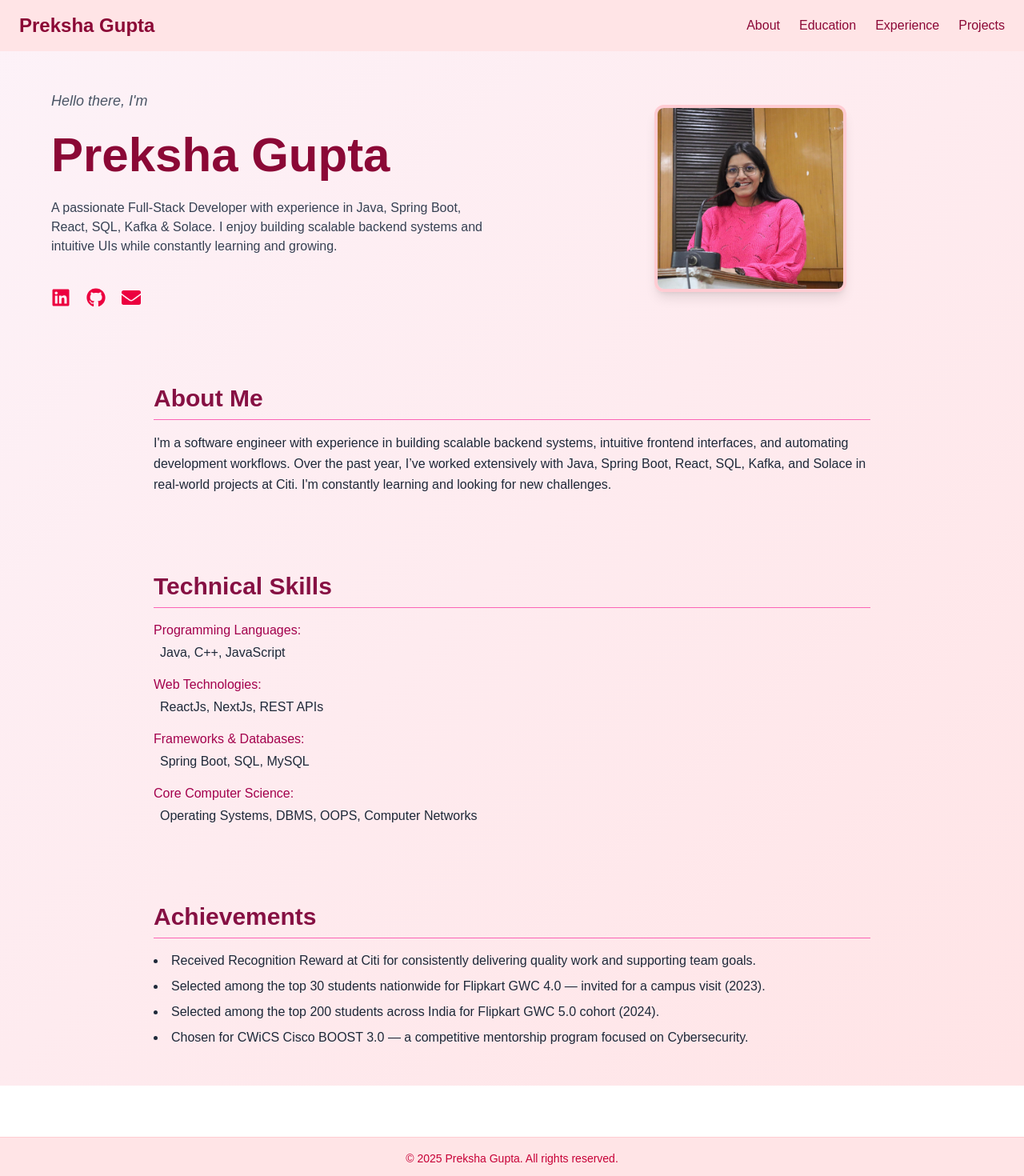
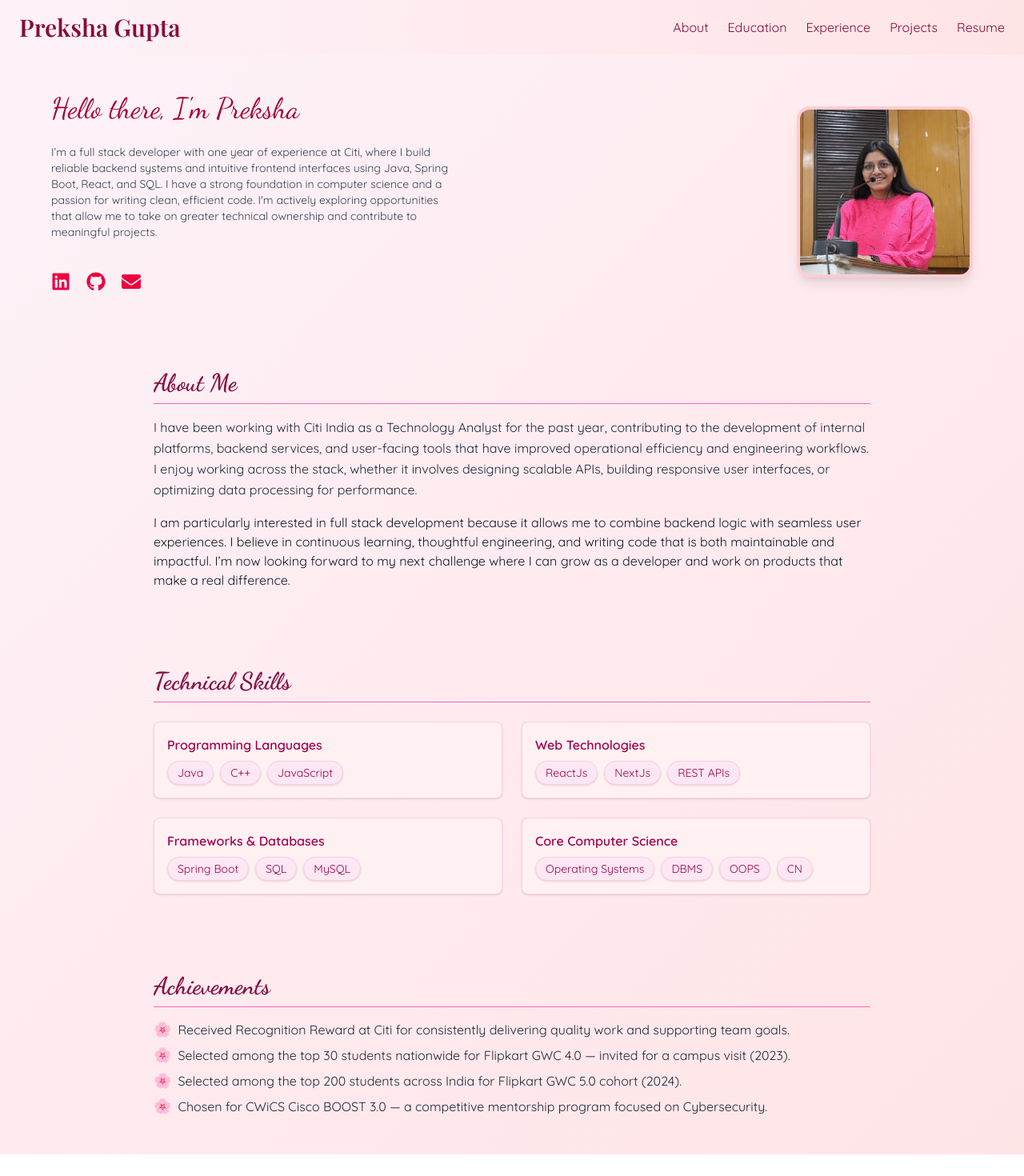
Before and after one commit to Prekshagupta99/Preksha-Portfolio, a Next.js app: page / in a window 1280 px wide. Shown: the top 1470 px of the page at 80% size. Built offline with nearby package versions, Linux system fonts and the light colour scheme.

Commit message:
changed fonts and content

```diff
--- a/app/education/page.tsx
+++ b/app/education/page.tsx
@@ -1,12 +1,32 @@
+"use client";
+
+import { Dancing_Script, Quicksand } from "next/font/google";
+
+const dancingScript = Dancing_Script({
+  subsets: ["latin"],
+  weight: ["400", "700"],
+  variable: "--font-dancing",
+});
+
+const quicksand = Quicksand({
+  subsets: ["latin"],
+  weight: ["400", "500", "600"],
+  variable: "--font-quicksand",
+});
+
 export default function EducationPage() {
   return (
-    <div className="min-h-screen bg-gradient-to-br from-pink-50 to-rose-100 text-gray-900 px-6 py-12">
+    <div
+      className={`min-h-screen bg-gradient-to-br from-pink-50 to-rose-100 text-gray-900 px-6 py-12 ${quicksand.className}`}
+    >
       <div className="max-w-4xl mx-auto">
-        <h1 className="text-4xl font-bold mb-8 border-b border-rose-300 pb-2 text-rose-900">
+        <h1
+          className={`text-4xl font-bold mb-8 border-b border-rose-300 pb-2 text-rose-900 ${dancingScript.className}`}
+        >
           Education
         </h1>
 
-        <div className="bg-white rounded-xl p-6 shadow-md mb-6 border border-rose-200">
+        <div className="bg-rose-50 rounded-2xl p-6 shadow-md mb-6 border border-pink-200">
           <h2 className="text-2xl font-semibold text-rose-900">
             Indira Gandhi Delhi Technical University for Women
           </h2>
@@ -18,14 +38,14 @@ export default function EducationPage() {
           </p>
         </div>
 
-        <div className="bg-white rounded-xl p-6 shadow-md mb-6 border border-rose-200">
+        <div className="bg-rose-50 rounded-2xl p-6 shadow-md mb-6 border border-pink-200">
           <h2 className="text-2xl font-semibold text-rose-900">CRP School</h2>
           <p className="text-rose-700 text-sm mb-2">Delhi, India</p>
           <p className="text-gray-800 mb-1">CBSE – Senior Secondary (12th)</p>
           <p className="text-rose-700 text-sm">2018–2020</p>
         </div>
 
-        <div className="bg-white rounded-xl p-6 shadow-md border border-rose-200">
+        <div className="bg-rose-50 rounded-2xl p-6 shadow-md border border-pink-200">
           <h2 className="text-2xl font-semibold text-rose-900">Model School</h2>
           <p className="text-rose-700 text-sm mb-2">Rohtak, Haryana</p>
           <p className="text-gray-800 mb-1">CBSE – Secondary (10th)</p>
--- a/app/experience/page.tsx
+++ b/app/experience/page.tsx
@@ -1,39 +1,77 @@
+"use client";
+
+import { Dancing_Script, Quicksand } from "next/font/google";
+
+const dancingScript = Dancing_Script({
+  subsets: ["latin"],
+  weight: ["400", "700"],
+  variable: "--font-dancing",
+});
+
+const quicksand = Quicksand({
+  subsets: ["latin"],
+  weight: ["400", "500", "600"],
+  variable: "--font-quicksand",
+});
+
 export default function ExperiencePage() {
   return (
-    <div className="min-h-screen bg-gradient-to-br from-pink-50 to-rose-100 text-gray-900 px-6 py-12">
+    <div
+      className={`min-h-screen bg-gradient-to-br from-pink-50 to-rose-100 text-gray-900 px-6 py-12 ${quicksand.className}`}
+    >
       <div className="max-w-4xl mx-auto">
-        <h1 className="text-4xl font-bold mb-8 border-b border-rose-300 pb-2 text-rose-900">
+        <h1
+          className={`text-4xl font-bold mb-8 border-b border-rose-300 pb-2 text-rose-900 ${dancingScript.className}`}
+        >
           Experience
         </h1>
 
         {/* Full-time Role */}
-        <div className="bg-white rounded-xl p-6 shadow-md mb-6 border border-rose-200">
-          <h2 className="text-2xl font-semibold text-rose-900">Technology Analyst – Citi India</h2>
+        <div className="bg-rose-50 rounded-2xl p-6 shadow-md mb-6 border border-rose-200">
+          <h2 className="text-2xl font-semibold text-rose-900">
+            Technology Analyst – Citi India
+          </h2>
           <p className="text-rose-700 text-sm mb-2">July 2024 – Present</p>
           <p className="text-gray-800 mb-4">
             <span className="font-medium">Tech Stack:</span> Spring Boot, React.js, SQL
           </p>
-          <ul className="list-disc list-inside text-gray-800 space-y-2">
-            <li>Developed a full-stack migration tool, automating data and rules migration from higher to lower environments, reducing manual effort by 60%.</li>
-            <li>Implemented backend services in Java to handle complex migration rules and ensure seamless data transfer.</li>
-            <li>Created React.js components for managing migration workflows with a user-friendly UI.</li>
-            <li>Migrated legacy .NET microservices to Spring Boot, improving system scalability and performance.</li>
-            <li>Built a Git utility tool using Spring Boot to fetch added/removed/total lines of code across repositories using Git commands.</li>
-            <li>Performed unit testing to validate code functionality and prevent regressions.</li>
+          <ul className="space-y-2 text-gray-800 text-sm sm:text-base">
+            {[
+              "Developed a full-stack migration tool, automating data and rules migration from higher to lower environments, reducing manual effort by 60%.",
+              "Implemented backend services in Java to handle complex migration rules and ensure seamless data transfer.",
+              "Created React.js components for managing migration workflows with a user-friendly UI.",
+              "Migrated legacy .NET microservices to Spring Boot, improving system scalability and performance.",
+              "Built a Git utility tool using Spring Boot to fetch added/removed/total lines of code across repositories using Git commands.",
+              "Performed unit testing to validate code functionality and prevent regressions.",
+            ].map((item, index) => (
+              <li key={index} className="flex gap-2 items-start">
+                <span className="text-pink-600 text-base mt-0.5">🌸</span>
+                <span>{item}</span>
+              </li>
+            ))}
           </ul>
         </div>
 
         {/* Internship */}
-        <div className="bg-white rounded-xl p-6 shadow-md border border-rose-200">
-          <h2 className="text-2xl font-semibold text-rose-900">Technology Intern – Citi India</h2>
+        <div className="bg-rose-50 rounded-2xl p-6 shadow-md border border-rose-200">
+          <h2 className="text-2xl font-semibold text-rose-900">
+            Technology Intern – Citi India
+          </h2>
           <p className="text-rose-700 text-sm mb-2">June – July 2023</p>
           <p className="text-gray-800 mb-4">
             <span className="font-medium">Tech Stack:</span> Spring Boot, Java
           </p>
-          <ul className="list-disc list-inside text-gray-800 space-y-2">
-            <li>Managed Solace connections, optimizing secure data reception and forwarding across multiple instances.</li>
-            <li>Built APIs to transmit data from backend systems to UI, ensuring real-time delivery and seamless interaction.</li>
-            <li>Improved data flow reliability and user experience through performance tuning and code optimization.</li>
+          <ul className="space-y-2 text-gray-800 text-sm sm:text-base">
+            {[
+              "Managed Solace connections, optimizing secure data reception and forwarding across multiple instances.",
+              "Built APIs to transmit data from backend systems to UI, ensuring real-time delivery and seamless interaction.",
+              "Improved data flow reliability and user experience through performance tuning and code optimization.",
+            ].map((item, index) => (
+              <li key={index} className="flex gap-2 items-start">
+                <span className="text-yellow-500 text-base mt-0.5">💫</span>
+                <span>{item}</span>
+              </li>
+            ))}
           </ul>
         </div>
       </div>
--- a/app/page.tsx
+++ b/app/page.tsx
@@ -1,108 +1,204 @@
 "use client";
 
 import profilePic from "@/public/profile.jpg";
+import { Dancing_Script, Quicksand } from "next/font/google";
 import Image from "next/image";
 import { FaEnvelope, FaGithub, FaLinkedin } from "react-icons/fa";
 
+const dancingScript = Dancing_Script({
+  subsets: ["latin"],
+  weight: ["400", "700"],
+  variable: "--font-dancing",
+});
+
+const quicksand = Quicksand({
+  subsets: ["latin"],
+  weight: ["400", "500", "600"],
+  variable: "--font-quicksand",
+});
+
 export default function HomePage() {
   return (
-    <div className="min-h-screen bg-gradient-to-br from-pink-50 to-rose-100 text-gray-900 px-6 py-12 space-y-24">
+    <div
+      className={`min-h-screen bg-gradient-to-br from-pink-50 to-rose-100 text-gray-900 px-4 sm:px-6 md:px-8 py-12 space-y-24 ${quicksand.className}`}
+    >
       {/* Hero Section */}
-      <section className="max-w-6xl mx-auto flex flex-col-reverse md:flex-row items-center justify-between gap-10">
+      <section className="max-w-6xl mx-auto flex flex-col md:flex-row items-center justify-center gap-10 text-center md:text-left">
   {/* Text Content */}
-        <div className="flex-1 space-y-6 text-center md:text-left">
-          <p className="text-lg text-gray-600 italic">Hello there, I'm</p>
-          <h1 className="text-5xl md:text-6xl font-bold text-rose-900">Preksha Gupta</h1>
-          <p className="text-md text-gray-700 max-w-xl mx-auto md:mx-0">
-            A passionate Full-Stack Developer with experience in Java, Spring Boot, React, SQL, Kafka & Solace. I enjoy building scalable backend systems and intuitive UIs while constantly learning and growing.
+  <div className="flex-1 space-y-6 md:max-w-lg">
+    <p
+      className={`text-3xl sm:text-4xl text-rose-800 italic ${dancingScript.className}`}
+    >
+      Hello there, I'm Preksha
+    </p>
+
+    <p className="text-sm sm:text-md text-gray-700">
+      I’m a full stack developer with one year of experience at Citi,
+      where I build reliable backend systems and intuitive frontend
+      interfaces using Java, Spring Boot, React, and SQL. I have a strong
+      foundation in computer science and a passion for writing clean,
+      efficient code. I'm actively exploring opportunities that allow me
+      to take on greater technical ownership and contribute to meaningful
+      projects.
     </p>
 
     <div className="flex justify-center md:justify-start space-x-5 pt-4 text-2xl text-rose-600">
-            <a href="https://linkedin.com/in/yourprofile" target="_blank">
+      <a
+        href="https://www.linkedin.com/in/preksha-gupta-701314210/"
+        target="_blank"
+      >
         <FaLinkedin className="hover:text-rose-800 transition" />
       </a>
-            <a href="https://github.com/yourusername" target="_blank">
+      <a href="https://github.com/Prekshagupta99" target="_blank">
         <FaGithub className="hover:text-rose-800 transition" />
       </a>
-            <a href="mailto:your.email@example.com">
+      <a href="mailto:prekshamanglagupta@gmail.com">
         <FaEnvelope className="hover:text-rose-800 transition" />
       </a>
     </div>
   </div>
 
   {/* Profile Image */}
-        <div className="flex-1 flex justify-center">
+  <div className="flex-1 flex justify-center md:justify-end">
     <Image
       src={profilePic}
       alt="Preksha Gupta"
-            className="rounded-xl border-4 border-rose-200 shadow-lg object-cover"
-            width={240}
-            height={240}
+      className="rounded-2xl border-4 border-rose-200 shadow-lg object-cover"
+      width={220}
+      height={220}
+      priority
     />
   </div>
 </section>
 
+
       {/* About Section */}
-      <section id="about" className="max-w-4xl mx-auto space-y-4">
-        <h2 className="text-3xl font-semibold border-b border-pink-400 pb-2 text-pink-900">
+      <section id="about" className="max-w-4xl mx-auto space-y-4 px-2 sm:px-0">
+        <h2
+          className={`text-3xl font-semibold border-b border-pink-400 pb-2 text-pink-900 ${dancingScript.className}`}
+        >
           About Me
         </h2>
-        <p className="leading-relaxed text-gray-800 text-md">
-          I'm a software engineer with experience in building scalable backend systems,
-          intuitive frontend interfaces, and automating development workflows.
-          Over the past year, I’ve worked extensively with Java, Spring Boot, React, SQL,
-          Kafka, and Solace in real-world projects at Citi. I'm constantly learning
-          and looking for new challenges.
+        <p className="leading-relaxed text-gray-800 text-sm sm:text-base">
+          I have been working with Citi India as a Technology Analyst for the
+          past year, contributing to the development of internal platforms,
+          backend services, and user-facing tools that have improved operational
+          efficiency and engineering workflows. I enjoy working across the
+          stack, whether it involves designing scalable APIs, building
+          responsive user interfaces, or optimizing data processing for
+          performance.
+        </p>
+        <p>
+          I am particularly interested in full stack development because it
+          allows me to combine backend logic with seamless user experiences. I
+          believe in continuous learning, thoughtful engineering, and writing
+          code that is both maintainable and impactful. I’m now looking forward
+          to my next challenge where I can grow as a developer and work on
+          products that make a real difference.
         </p>
       </section>
 
       {/* Skills Section */}
-      <section id="skills" className="max-w-4xl mx-auto space-y-4">
-        <h2 className="text-3xl font-semibold border-b border-pink-400 pb-2 text-pink-900">
+      <section id="skills" className="max-w-4xl mx-auto space-y-6 px-2 sm:px-0">
+        <h2
+          className={`text-3xl font-semibold border-b border-pink-400 pb-2 text-pink-900 ${dancingScript.className}`}
+        >
           Technical Skills
         </h2>
 
-        <div className="space-y-4 text-gray-800 text-md">
-          <div>
-            <h3 className="font-medium text-pink-800">Programming Languages:</h3>
-            <p className="ml-2 mt-1">Java, C++, JavaScript</p>
+        <div className="grid grid-cols-1 sm:grid-cols-2 gap-6 text-sm sm:text-base">
+          {/* Programming Languages */}
+          <div className="bg-rose-50 rounded-lg border border-pink-200 p-4 shadow-sm">
+            <h3 className="font-semibold text-pink-800 mb-2">
+              Programming Languages
+            </h3>
+            <div className="flex flex-wrap gap-2">
+              {["Java", "C++", "JavaScript"].map((skill) => (
+                <span
+                  key={skill}
+                  className="bg-pink-100 text-pink-800 px-3 py-1 rounded-full text-sm border border-pink-200 shadow"
+                >
+                  {skill}
+                </span>
+              ))}
+            </div>
           </div>
 
-          <div>
-            <h3 className="font-medium text-pink-800">Web Technologies:</h3>
-            <p className="ml-2 mt-1">ReactJs, NextJs, REST APIs</p>
+          {/* Web Technologies */}
+          <div className="bg-rose-50 rounded-lg border border-pink-200 p-4 shadow-sm">
+            <h3 className="font-semibold text-pink-800 mb-2">
+              Web Technologies
+            </h3>
+            <div className="flex flex-wrap gap-2">
+              {["ReactJs", "NextJs", "REST APIs"].map((skill) => (
+                <span
+                  key={skill}
+                  className="bg-pink-100 text-pink-800 px-3 py-1 rounded-full text-sm border border-pink-200 shadow"
+                >
+                  {skill}
+                </span>
+              ))}
+            </div>
           </div>
 
-          <div>
-            <h3 className="font-medium text-pink-800">Frameworks & Databases:</h3>
-            <p className="ml-2 mt-1">Spring Boot, SQL, MySQL</p>
+          {/* Frameworks & Databases */}
+          <div className="bg-rose-50 rounded-lg border border-pink-200 p-4 shadow-sm">
+            <h3 className="font-semibold text-pink-800 mb-2">
+              Frameworks & Databases
+            </h3>
+            <div className="flex flex-wrap gap-2">
+              {["Spring Boot", "SQL", "MySQL"].map((skill) => (
+                <span
+                  key={skill}
+                  className="bg-pink-100 text-pink-800 px-3 py-1 rounded-full text-sm border border-pink-200 shadow"
+                >
+                  {skill}
+                </span>
+              ))}
+            </div>
           </div>
 
-          <div>
-            <h3 className="font-medium text-pink-800">Core Computer Science:</h3>
-            <p className="ml-2 mt-1">Operating Systems, DBMS, OOPS, Computer Networks</p>
+          {/* Core CS Concepts */}
+          <div className="bg-rose-50 rounded-lg border border-pink-200 p-4 shadow-sm">
+            <h3 className="font-semibold text-pink-800 mb-2">
+              Core Computer Science
+            </h3>
+            <div className="flex flex-wrap gap-2">
+              {["Operating Systems", "DBMS", "OOPS", "CN"].map((skill) => (
+                <span
+                  key={skill}
+                  className="bg-pink-100 text-pink-800 px-3 py-1 rounded-full text-sm border border-pink-200 shadow"
+                >
+                  {skill}
+                </span>
+              ))}
+            </div>
           </div>
         </div>
       </section>
 
       {/* Achievements Section */}
-      <section id="achievements" className="max-w-4xl mx-auto space-y-4">
-        <h2 className="text-3xl font-semibold border-b border-pink-400 pb-2 text-pink-900">
+      <section
+        id="achievements"
+        className="max-w-4xl mx-auto space-y-4 px-2 sm:px-0"
+      >
+        <h2
+          className={`text-3xl font-semibold border-b border-pink-400 pb-2 text-pink-900 ${dancingScript.className}`}
+        >
           Achievements
         </h2>
-        <ul className="list-disc list-inside text-gray-800 space-y-2 text-md">
-          <li>
-            Received Recognition Reward at Citi for consistently delivering quality work and supporting team goals.
+        <ul className="space-y-2 text-gray-800 text-sm sm:text-base">
+          {[
+            "Received Recognition Reward at Citi for consistently delivering quality work and supporting team goals.",
+            "Selected among the top 30 students nationwide for Flipkart GWC 4.0 — invited for a campus visit (2023).",
+            "Selected among the top 200 students across India for Flipkart GWC 5.0 cohort (2024).",
+            "Chosen for CWiCS Cisco BOOST 3.0 — a competitive mentorship program focused on Cybersecurity.",
+          ].map((achievement, index) => (
+            <li key={index} className="flex items-start gap-2">
+              <span className="text-pink-500 text-lg leading-6">🌸</span>
+              <span>{achievement}</span>
             </li>
-          <li>
-            Selected among the top 30 students nationwide for Flipkart GWC 4.0 — invited for a campus visit (2023).
-          </li>
-          <li>
-            Selected among the top 200 students across India for Flipkart GWC 5.0 cohort (2024).
-          </li>
-          <li>
-            Chosen for CWiCS Cisco BOOST 3.0 — a competitive mentorship program focused on Cybersecurity.
-          </li>
+          ))}
         </ul>
       </section>
     </div>
--- a/app/projects/page.tsx
+++ b/app/projects/page.tsx
@@ -1,4 +1,18 @@
 "use client";
+
+import { Dancing_Script, Quicksand } from "next/font/google";
+
+const dancingScript = Dancing_Script({
+  subsets: ["latin"],
+  weight: ["400", "700"],
+  variable: "--font-dancing",
+});
+
+const quicksand = Quicksand({
+  subsets: ["latin"],
+  weight: ["400", "500", "600"],
+  variable: "--font-quicksand",
+});
 
 export default function ProjectsPage() {
   const projects = [
@@ -40,9 +54,13 @@ export default function ProjectsPage() {
   ];
 
   return (
-    <div className="min-h-screen bg-gradient-to-br from-pink-50 to-rose-100 text-gray-900 px-6 py-12">
+    <div
+      className={`min-h-screen bg-gradient-to-br from-pink-50 to-rose-100 text-gray-900 px-6 py-12 ${quicksand.className}`}
+    >
       <div className="max-w-5xl mx-auto">
-        <h1 className="text-4xl font-bold mb-8 border-b border-rose-300 pb-2 text-rose-900">
+        <h1
+          className={`text-4xl font-bold mb-8 border-b border-rose-300 pb-2 text-rose-900 ${dancingScript.className}`}
+        >
           Projects
         </h1>
 
@@ -50,19 +68,21 @@ export default function ProjectsPage() {
           {projects.map((project) => (
             <div
               key={project.name}
-              className="bg-white rounded-xl p-6 shadow-md border border-rose-200"
+              className="bg-rose-50 rounded-2xl p-6 shadow-md border border-pink-200"
             >
               <h2 className="text-2xl font-semibold text-rose-900">
                 {project.name}
               </h2>
 
-              <p className="text-gray-800 mt-2">{project.description}</p>
+              <p className="text-gray-800 mt-2 text-sm sm:text-base leading-relaxed">
+                {project.description}
+              </p>
 
               <div className="mt-3 flex flex-wrap gap-2">
                 {project.techStack.map((tech) => (
                   <span
                     key={tech}
-                    className="bg-pink-100 text-sm px-3 py-1 rounded-full text-pink-800 border border-pink-200"
+                    className="bg-pink-100 text-sm px-3 py-1 rounded-full text-pink-800 border border-pink-200 shadow-sm"
                   >
                     {tech}
                   </span>
--- a/components/Footer.jsx
+++ b/components/Footer.jsx
@@ -1,8 +1,8 @@
 export default function Footer() {
   return (
-    <footer className="bg-rose-100 text-rose-700 text-center py-4 mt-16 border-t border-rose-200">
-      <p className="text-sm">
-        © {new Date().getFullYear()} Preksha Gupta. All rights reserved.
+    <footer className="bg-gradient-to-r from-pink-50 to-rose-100 text-rose-700 text-center py-6 mt-16 border-t border-rose-200 shadow-inner">
+      <p className="text-sm font-medium tracking-wide">
+        © {new Date().getFullYear()} <span className="italic font-semibold text-rose-900">Preksha Gupta</span> All rights reserved.
       </p>
     </footer>
   );
--- a/components/Navbar.tsx
+++ b/components/Navbar.tsx
@@ -1,15 +1,36 @@
 'use client';
+
+import { Playfair_Display, Quicksand } from 'next/font/google';
 import Link from 'next/link';
+
+const playfair = Playfair_Display({
+  subsets: ['latin'],
+  weight: ['500', '600', '700'],
+  variable: '--font-playfair',
+});
+
+const quicksand = Quicksand({
+  subsets: ['latin'],
+  weight: ['400', '500'],
+  variable: '--font-quicksand',
+});
 
 export default function Navbar() {
   return (
-    <nav className="bg-rose-100 text-rose-900 px-6 py-4 shadow-md">
+    <nav
+      className={`bg-gradient-to-r from-pink-50 to-rose-100 text-rose-900 px-6 py-4 shadow-sm ${quicksand.className}`}
+    >
       <div className="max-w-7xl mx-auto flex justify-between items-center">
-        <Link href="/">
-          <h1 className="text-2xl font-bold text-rose-900">Preksha Gupta</h1>
+        <Link href="/" className="cursor-pointer">
+          <h1
+            className={`text-2xl md:text-3xl font-semibold text-rose-900 ${playfair.className}`}
+          >
+            Preksha Gupta
+          </h1>
         </Link>
-        <div className="space-x-6 text-sm md:text-base">
-          <Link href="/" className="hover:text-rose-600 transition">
+
+        <div className="flex items-center space-x-6 text-sm md:text-base">
+          <Link href="/#about" className="hover:text-rose-600 transition">
             About
           </Link>
           <Link href="/education" className="hover:text-rose-600 transition">
@@ -21,6 +42,14 @@ export default function Navbar() {
           <Link href="/projects" className="hover:text-rose-600 transition">
             Projects
           </Link>
+          <a
+            href="https://drive.google.com/file/d/1ISjjKbAwbwFPzh6bHxzykL1BliKlBdRA/view?usp=sharing"
+            target="_blank"
+            rel="noopener noreferrer"
+            className="hover:text-rose-600 transition"
+          >
+            Resume
+          </a>
         </div>
       </div>
     </nav>
```
Lines whose indentation alone changed are shown as unchanged.
